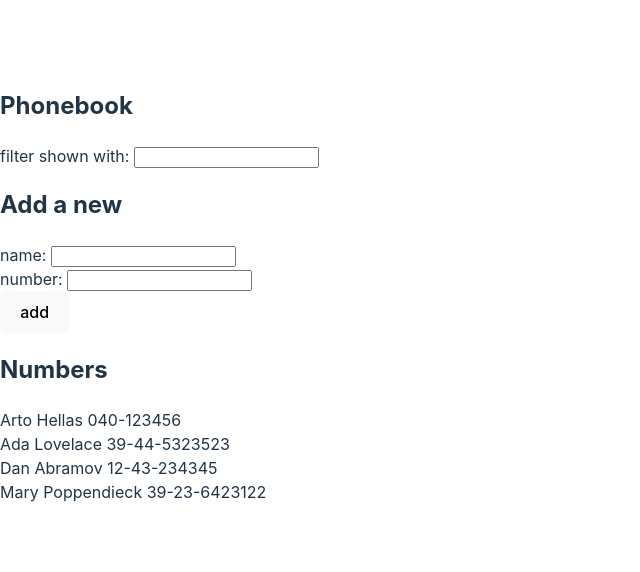
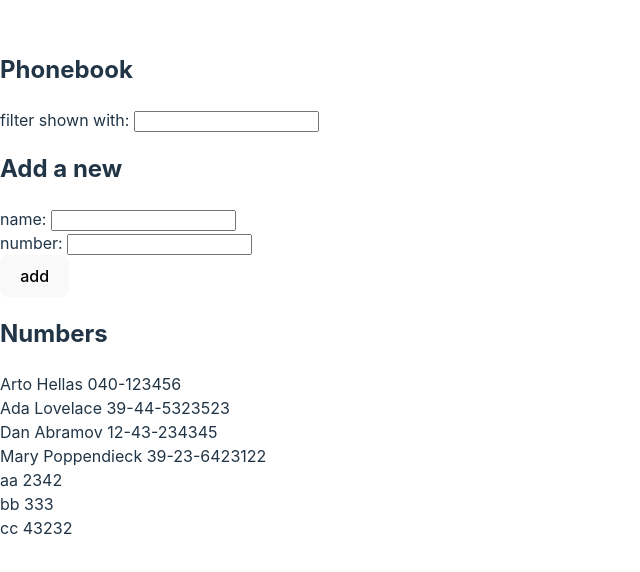
Before and after one commit to moio99/FSOReact, a React (Vite) app in the folder part1/: page / in a window 1280 px wide. Shown: the part 114-686 px from the top of the page, without its empty margins (0-640 px from the left). Built offline with nearby package versions, Linux system fonts and the light colour scheme; data requests are answered from the project's data file.

Commit message:
2.13 step 8

```diff
--- a/part1/db.json
+++ b/part1/db.json
@@ -3,22 +3,37 @@
     {
       "name": "Arto Hellas",
       "number": "040-123456",
-      "id": 0
+      "id": "0"
     },
     {
       "name": "Ada Lovelace",
       "number": "39-44-5323523",
-      "id": 1
+      "id": "1"
     },
     {
       "name": "Dan Abramov",
       "number": "12-43-234345",
-      "id": 2
+      "id": "2"
     },
     {
       "name": "Mary Poppendieck",
       "number": "39-23-6423122",
-      "id": 3
+      "id": "3"
+    },
+    {
+      "id": 4,
+      "name": "aa",
+      "number": "2342"
+    },
+    {
+      "id": 5,
+      "name": "bb",
+      "number": "333"
+    },
+    {
+      "id": 6,
+      "name": "cc",
+      "number": "43232"
     }
   ]
 }
--- a/part1/src/App.tsx
+++ b/part1/src/App.tsx
@@ -1,16 +1,9 @@
 import { useEffect, useState } from "react"
 // import Course, { courses, iCourses } from "./compoents/Course"
 import { Filter, PersonForm, Persons } from "./compoents/Phonebook"
-import axios from "axios"
-
-interface iPerson {
-  id: number;
-  name: string;
-  number: string;
-}
+import personsService, { iPerson } from './services/persons.tsx'
 
 const App = () => {
-  const urlBackend = 'http://localhost:3001/persons'
   const [persons, setPersons] = useState<iPerson[]>([]);
   const [newFilter, setNewFilter] = useState('')
   const [newName, setNewName] = useState('')
@@ -18,9 +11,12 @@ const App = () => {
 
   // Com useEffect o seguinte código só se chama umha vez
   useEffect(() => {
-    axios.get(urlBackend)
+    personsService.getAll()
       .then(response => {
         setPersons(response.data);
+      })
+      .catch(error => {
+        console.log('fail', error)
       });
   }, []); // [] fequencia coa se ejecuta o efecto, [] = só co primeiro renderizado
 
@@ -36,8 +32,7 @@ const App = () => {
       if (persons.findIndex(person => person.name === inputNameValue) > -1) {
         alert(`${inputNameValue} is already added to phonebook`)
       } else {
-        axios
-          .post(urlBackend, {id: persons.length, name: inputNameValue, number: inputNumerValue})
+        personsService.create({id: persons.length, name: inputNameValue, number: inputNumerValue})
           .then(response => {
             setPersons(persons.concat({id: persons.length, name: response.data.name, number: response.data.number}))
             setNewName('')
--- /dev/null
+++ b/part1/src/services/persons.tsx
@@ -0,0 +1,32 @@
+import axios from 'axios';
+
+const baseUrl = 'http://localhost:3001/persons';
+
+export interface iPerson {
+  id: number;
+  name: string;
+  number: string;
+}
+
+const getAll = () => {
+  const request = axios.get<iPerson[]>(baseUrl)
+  return request.then(response => {
+    return response
+  })
+  // ou só o seguinte
+  // return axios.get<iPerson[]>(baseUrl);
+};
+
+const create = (newObject: iPerson) => {
+  return axios.post<iPerson>(baseUrl, newObject);
+};
+
+const update = (id: number, newObject: iPerson) => {
+  return axios.put<iPerson>(`${baseUrl}/${id}`, newObject);
+};
+
+export default {
+  getAll,
+  create,
+  update,
+};
```
